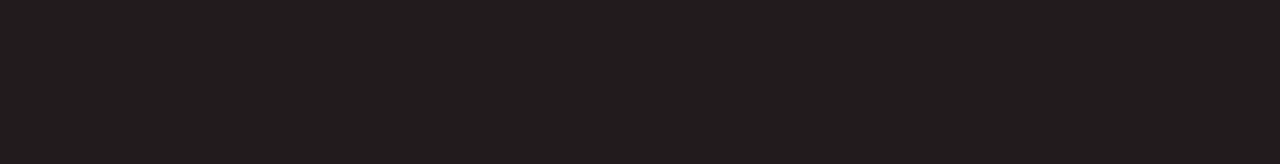
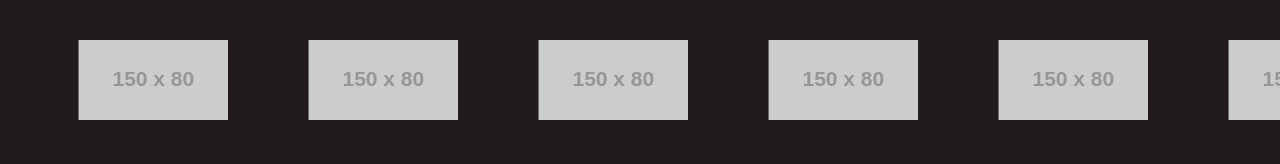
Before and after one commit to vincentmcneeley/gendercool, a plain HTML site: page index.html in a window 1280 px wide. Drawn offline with Linux system fonts and the light colour scheme; placeholder pictures from the web are drawn by us.

Commit message:
Update index.html

```diff
--- a/index.html
+++ b/index.html
@@ -30,4 +30,22 @@
     }
   </style>
 </head>
-<body
+<body>
+  <div class="carousel">
+    <div class="carousel-track">
+      <!-- first copy -->
+      <img src="https://via.placeholder.com/150x80?text=Logo+1" />
+      <img src="https://via.placeholder.com/150x80?text=Logo+2" />
+      <img src="https://via.placeholder.com/150x80?text=Logo+3" />
+      <img src="https://via.placeholder.com/150x80?text=Logo+4" />
+      <img src="https://via.placeholder.com/150x80?text=Logo+5" />
+      <!-- duplicated copy -->
+      <img src="https://via.placeholder.com/150x80?text=Logo+1" />
+      <img src="https://via.placeholder.com/150x80?text=Logo+2" />
+      <img src="https://via.placeholder.com/150x80?text=Logo+3" />
+      <img src="https://via.placeholder.com/150x80?text=Logo+4" />
+      <img src="https://via.placeholder.com/150x80?text=Logo+5" />
+    </div>
+  </div>
+</body>
+</html>
```
